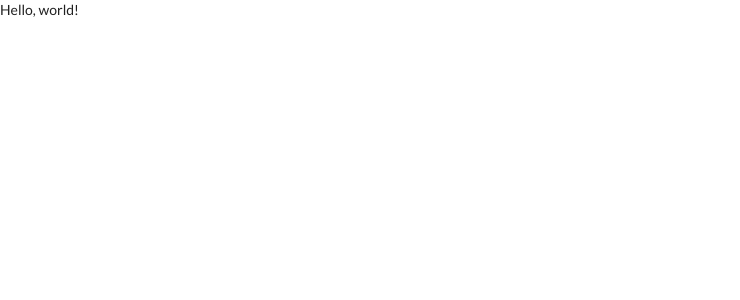
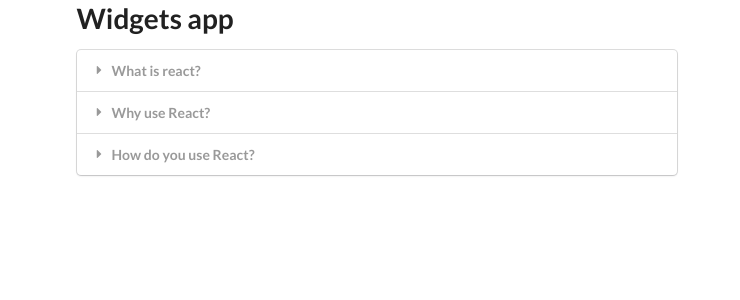
Before and after one commit to AbsoluteZero-cmd/widgets-react-project, a React (Create React App) app: page / in a window 1280 px wide. Shown: the top 300 px of the page, without its empty margins (0-740 px from the left). Built offline with nearby package versions, Linux system fonts and the light colour scheme.

Commit message:
accordion component complited

```diff
--- /dev/null
+++ b/src/components/Accordion.js
@@ -0,0 +1,35 @@
+import React, { useState } from 'react';
+
+const Accordion = ({ items }) => {
+    const [activeIndex, setActiveIndex] = useState(null);
+
+    const onTitleClick = (index) => {
+        // console.log('Clicked', index);
+        setActiveIndex(index);
+    };
+
+    const renderedItems = items.map((item, index) => {
+        const active = index === activeIndex ? 'active' : '';
+        return (
+            <React.Fragment key={index}>
+                <div
+                    className={`title ${active}`}
+                    onClick={() => onTitleClick(index)}
+                >
+                    <i className='dropdown icon'></i>
+                    {item.title}
+                </div>
+                <div className={`content ${active}`}>
+                    <p>{item.content}</p>
+                </div>
+            </React.Fragment>
+        );
+    });
+    return (
+        <div>
+            <div className='ui styled accordion'>{renderedItems}</div>
+        </div>
+    );
+};
+
+export default Accordion;
--- a/src/components/App.js
+++ b/src/components/App.js
@@ -1,7 +1,28 @@
 import React from 'react';
+import Accordion from './Accordion';
+
+const items = [
+    {
+        title: 'What is react?',
+        content: 'React is a front and javascript framework',
+    },
+    {
+        title: 'Why use React?',
+        content: 'React is a favourite framework among engineers',
+    },
+    {
+        title: 'How do you use React?',
+        content: 'Bla bla',
+    },
+];
 
 const App = () => {
-    return <div>Hello, world!</div>;
+    return (
+        <div className='ui container'>
+            <h1>Widgets app</h1>
+            <Accordion items={items} />
+        </div>
+    );
 };
 
 export default App;
```
